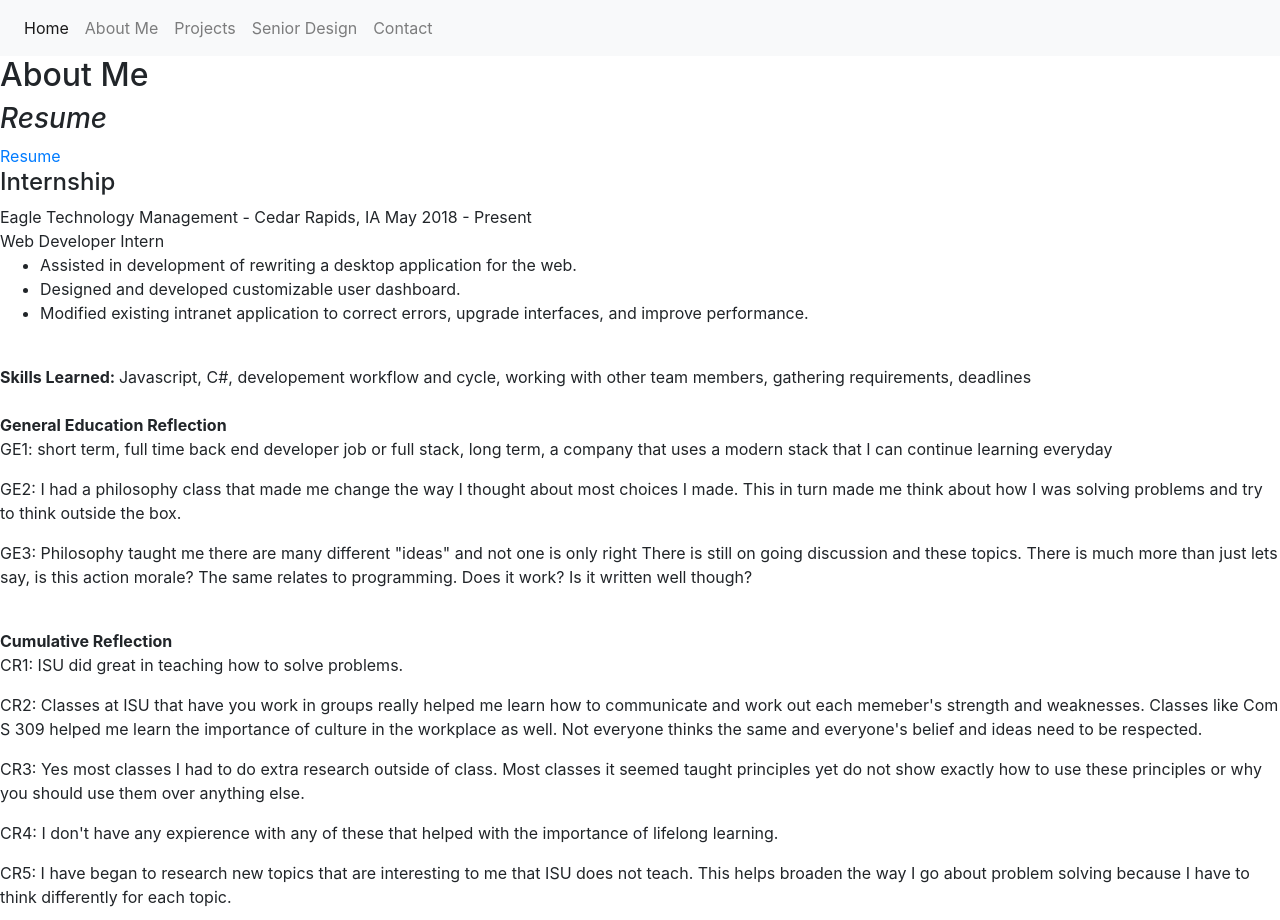
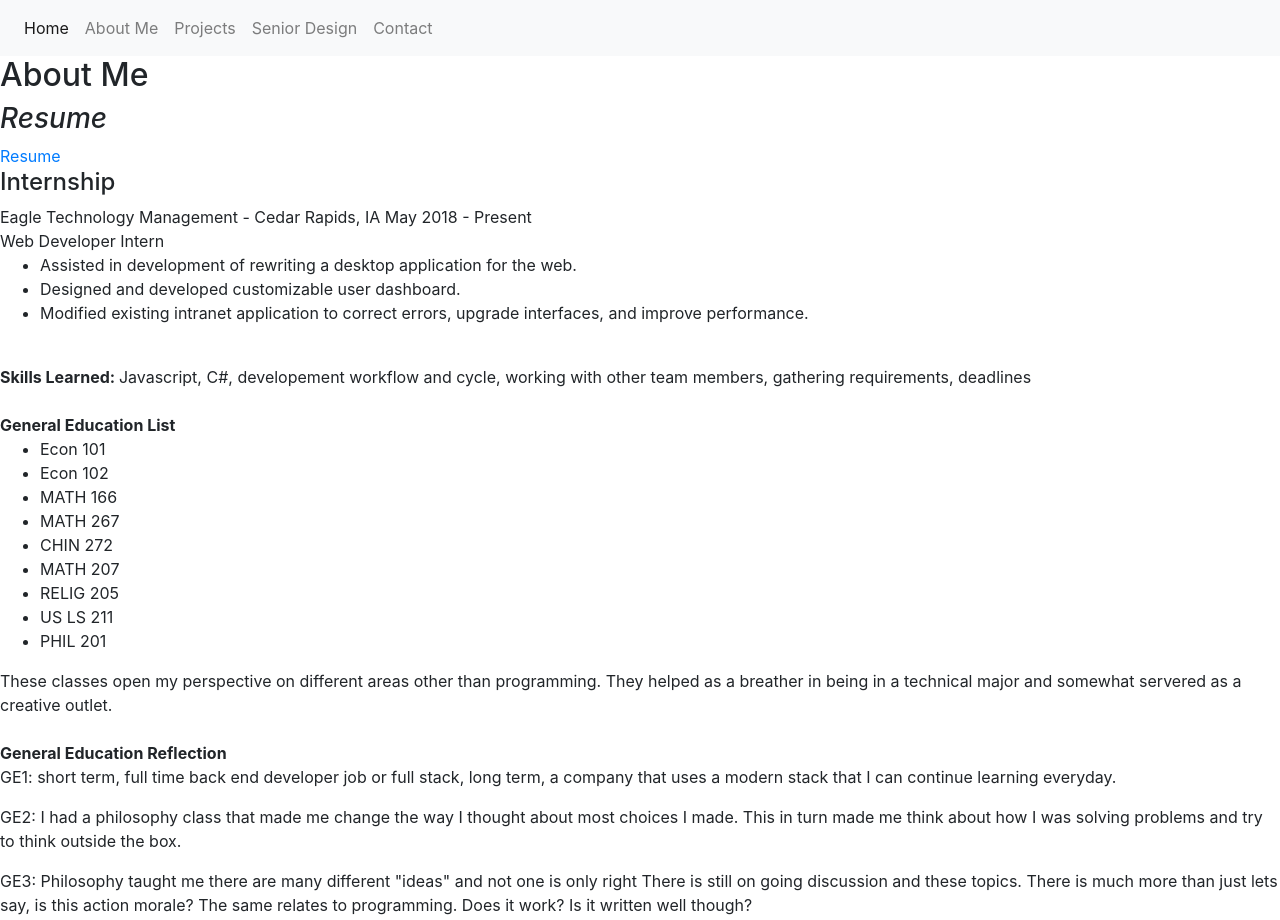
Before and after one commit to maveys3/maveys3.github.io, a plain HTML site: page aboutme.html in a window 1280 px wide. Shown: the top 920 px of the page. Drawn offline with nearby package versions, Linux system fonts and the light colour scheme.

Commit message:
Update aboutme.html

```diff
--- a/aboutme.html
+++ b/aboutme.html
@@ -52,9 +52,25 @@
             </ul>
             <br><b>Skills Learned: </b> Javascript, C#, developement workflow and cycle, working with other team members, gathering requirements, deadlines
         </div>
-        <br><div>
+        <br>
+    <div><b>General Education List</b>
+          <ul>
+            <li>Econ 101</li>
+            <li>Econ 102</li>
+            <li>MATH  166</li>
+            <li>MATH  267</li>
+            <li>CHIN  272</li>
+            <li>MATH  207</li>
+            <li>RELIG 205</li>
+            <li>US LS 211</li>
+            <li>PHIL  201</li>
+          </ul>
+          These classes open my perspective on different areas other than programming. They helped as a breather in being in a technical major and somewhat servered as a creative outlet.
+
+        </div><br>
+        <div>
             <b>General Education Reflection</b>
-            <p>GE1: short term, full time back end developer job or full stack, long term, a company that uses a modern stack that I can continue learning everyday</p>
+            <p>GE1: short term, full time back end developer job or full stack, long term, a company that uses a modern stack that I can continue learning everyday.</p>
             <p>GE2: I had a philosophy class that made me change the way I thought about most choices I made. This in
                 turn made me think about how I was solving problems and try to think outside the box.
             </p>
```
